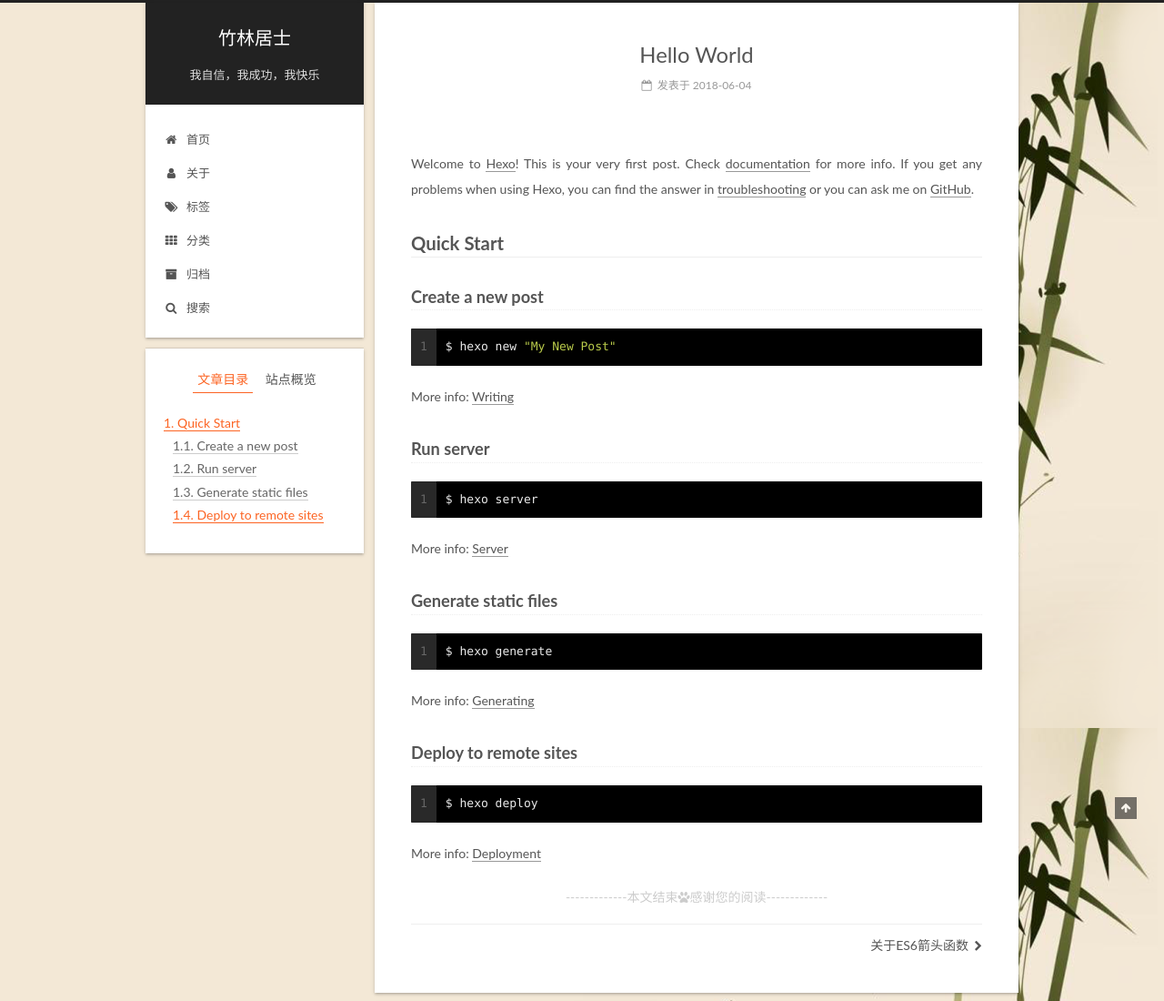
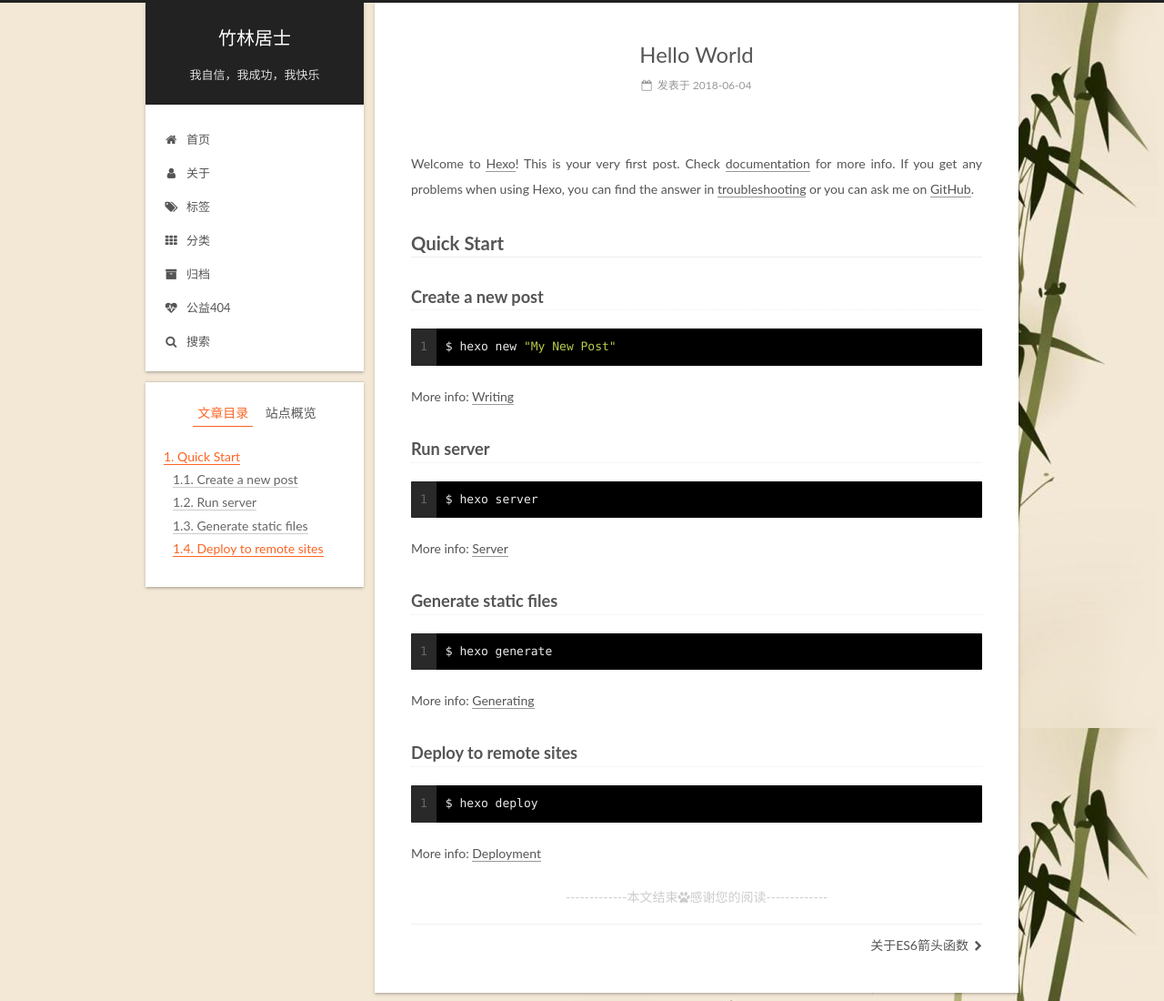
Before and after one commit to haoyuekai/haoyuekai.github.io, a plain HTML site: page 2018/06/04/hello-world/index.html in a window 1280 px wide. Shown: the top 1100 px of the page at 91% size. Drawn offline with Linux system fonts and the light colour scheme; a script that the page names is missing.

Commit message:
Site updated: 2018-06-13 16:41:55

```diff
--- a/2018/06/04/hello-world/index.html
+++ b/2018/06/04/hello-world/index.html
@@ -108,7 +108,7 @@
     root: '/',
     scheme: 'Gemini',
     version: '5.1.4',
-    sidebar: {"position":"left","display":"post","offset":12,"b2t":false,"scrollpercent":false,"onmobile":false},
+    sidebar: {"position":"left","display":"post","offset":12,"b2t":true,"scrollpercent":true,"onmobile":false},
     fancybox: true,
     tabs: true,
     motion: {"enable":true,"async":false,"transition":{"post_block":"fadeIn","post_header":"slideDownIn","post_body":"slideDownIn","coll_header":"slideLeftIn","sidebar":"slideUpIn"}},
@@ -236,6 +236,16 @@
               <i class="menu-item-icon fa fa-fw fa-archive"></i> <br />
 
             归档
+          </a>
+        </li>
+
+
+        <li class="menu-item menu-item-commonweal">
+          <a href="/404.html" rel="section">
+
+              <i class="menu-item-icon fa fa-fw fa-heartbeat"></i> <br />
+
+            公益404
           </a>
         </li>
 
@@ -625,6 +635,13 @@
 
 
 
+        <div class="back-to-top">
+          <i class="fa fa-arrow-up"></i>
+
+            <span id="scrollpercent"><span>0</span>%</span>
+
+        </div>
+
 
     </div>
   </aside>
@@ -671,11 +688,6 @@
       </div>
     </footer>
 
-
-      <div class="back-to-top">
-        <i class="fa fa-arrow-up"></i>
-
-      </div>
 
 
 
--- a/css/main.css
+++ b/css/main.css
@@ -1057,25 +1057,21 @@ pre .javascript .function {
   margin: 10px;
 }
 .back-to-top {
-  box-sizing: border-box;
-  position: fixed;
-  bottom: -100px;
-  right: 30px;
-  z-index: 1050;
-  padding: 0 6px;
-  width: 24px;
-  background: #222;
+  display: none;
+  margin: 20px -10px -20px;
+  background: #eee;
   font-size: 12px;
   opacity: 0.6;
-  color: #fff;
   cursor: pointer;
   text-align: center;
   -webkit-transform: translateZ(0);
-  transition-property: bottom;
   transition-duration: 0.2s;
   transition-timing-function: ease-in-out;
   transition-delay: 0s;
 }
+.back-to-top:hover {
+  opacity: 0.8;
+}
 @media (min-width: 768px) and (max-width: 991px) {
   .back-to-top {
     display: none !important;
@@ -1087,7 +1083,7 @@ pre .javascript .function {
   }
 }
 .back-to-top.back-to-top-on {
-  bottom: 30px;
+  display: block;
 }
 .header {
   background: transparent;
@@ -1927,7 +1923,7 @@ img:hover {
   width: 4px;
   height: 4px;
   border-radius: 50%;
-  background: #ab8218;
+  background: #4630d6;
 }
 .links-of-blogroll {
   font-size: 13px;
```
Also changed, not shown: 2018/06/07/关于ES6箭头函数/index.html (+18 -6 lines), 2018/06/12/Css-QQ/index.html (+18 -6 lines), 404.html (+18 -6 lines), about/index.html (+18 -6 lines), archives/2018/06/index.html (+18 -6 lines), archives/2018/index.html (+18 -6 lines), archives/index.html (+18 -6 lines), categories/Css/index.html (+18 -6 lines), categories/ES6/index.html (+18 -6 lines), categories/index.html (+18 -6 lines), index.html (+18 -6 lines), tags/Css/index.html (+18 -6 lines), tags/ES6/index.html (+18 -6 lines), tags/index.html (+18 -6 lines).
